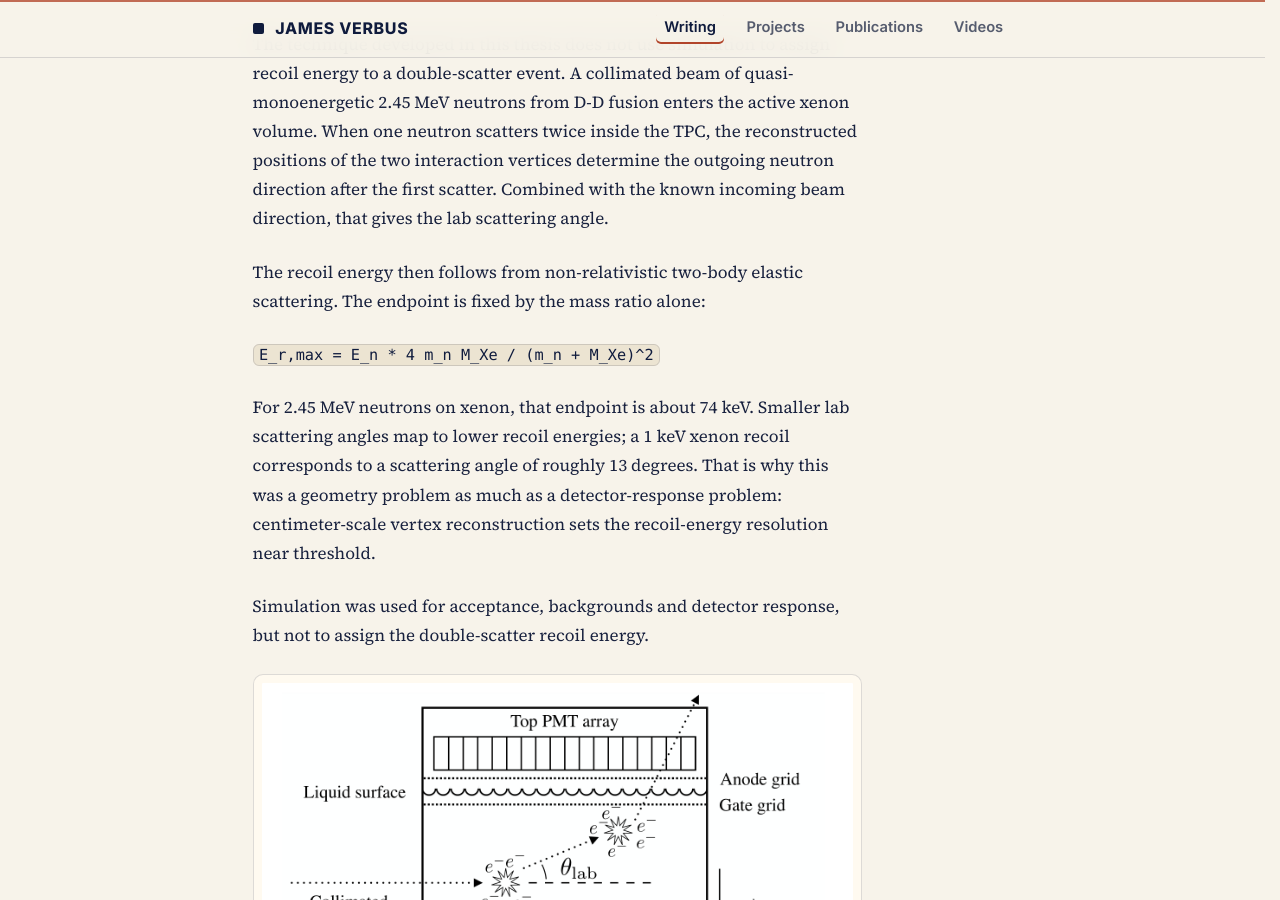
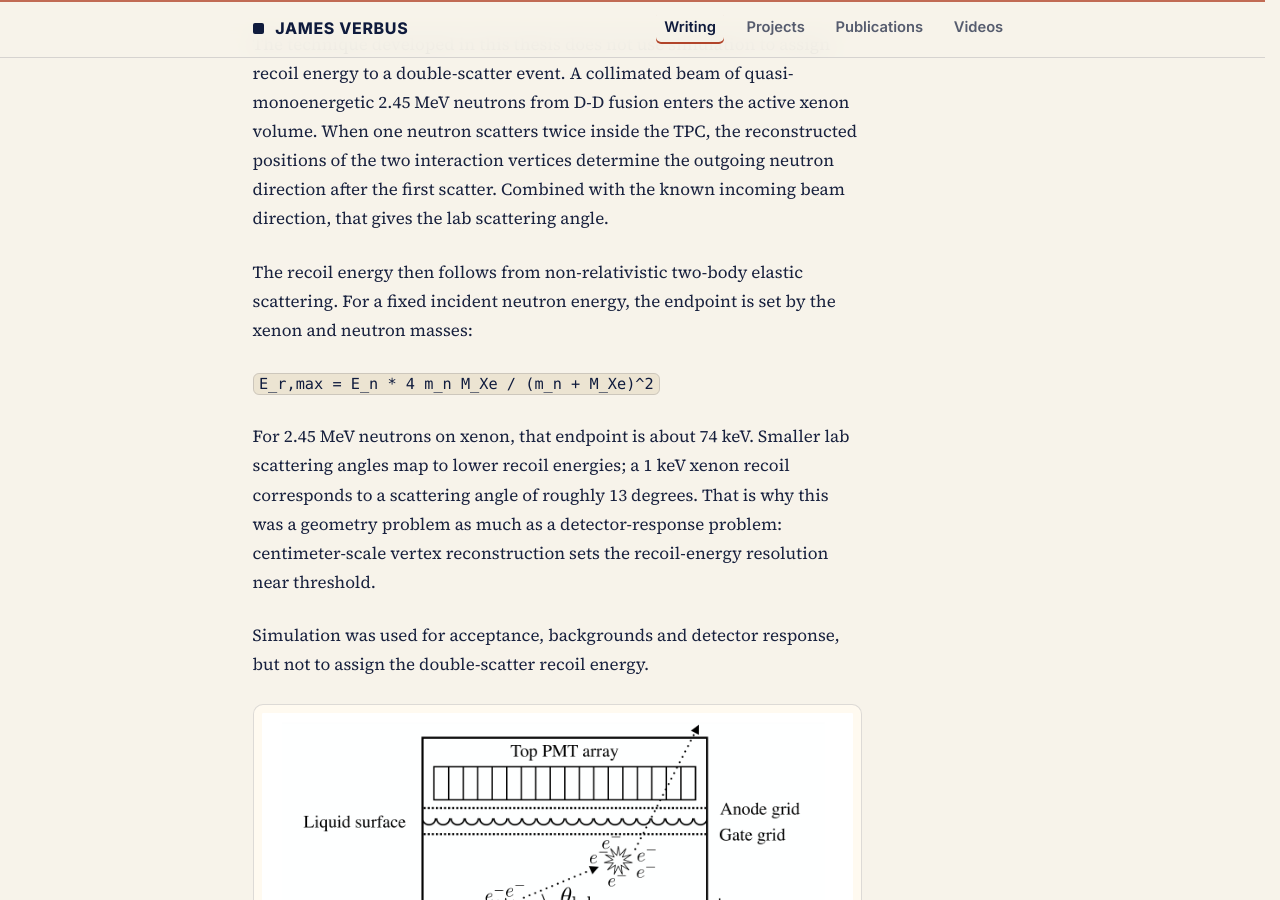
Before and after one commit to jverbus/jverbus.github.io, a Jekyll site: the page built from _posts/2016-08-18-calibrating-the-lux-dark-matter-experiment.md, in a window 1280 px wide and 900 px high, scrolled down 2483 px. Built offline with Jekyll 4.4.1, drawn with Linux system fonts in a browser that asks for light colours.

Commit message:
Clarify fixed incident energy in the LUX recoil endpoint

```diff
--- a/_posts/2016-08-18-calibrating-the-lux-dark-matter-experiment.md
+++ b/_posts/2016-08-18-calibrating-the-lux-dark-matter-experiment.md
@@ -40,7 +40,7 @@ Nuclear recoil calibrations of liquid xenon detectors had typically inferred the
 
 The technique developed in this thesis does not use simulation to assign recoil energy to a double-scatter event. A collimated beam of quasi-monoenergetic 2.45 MeV neutrons from D-D fusion enters the active xenon volume. When one neutron scatters twice inside the TPC, the reconstructed positions of the two interaction vertices determine the outgoing neutron direction after the first scatter. Combined with the known incoming beam direction, that gives the lab scattering angle.
 
-The recoil energy then follows from non-relativistic two-body elastic scattering. The endpoint is fixed by the mass ratio alone:
+The recoil energy then follows from non-relativistic two-body elastic scattering. For a fixed incident neutron energy, the endpoint is set by the xenon and neutron masses:
 
 `E_r,max = E_n * 4 m_n M_Xe / (m_n + M_Xe)^2`
 
```
